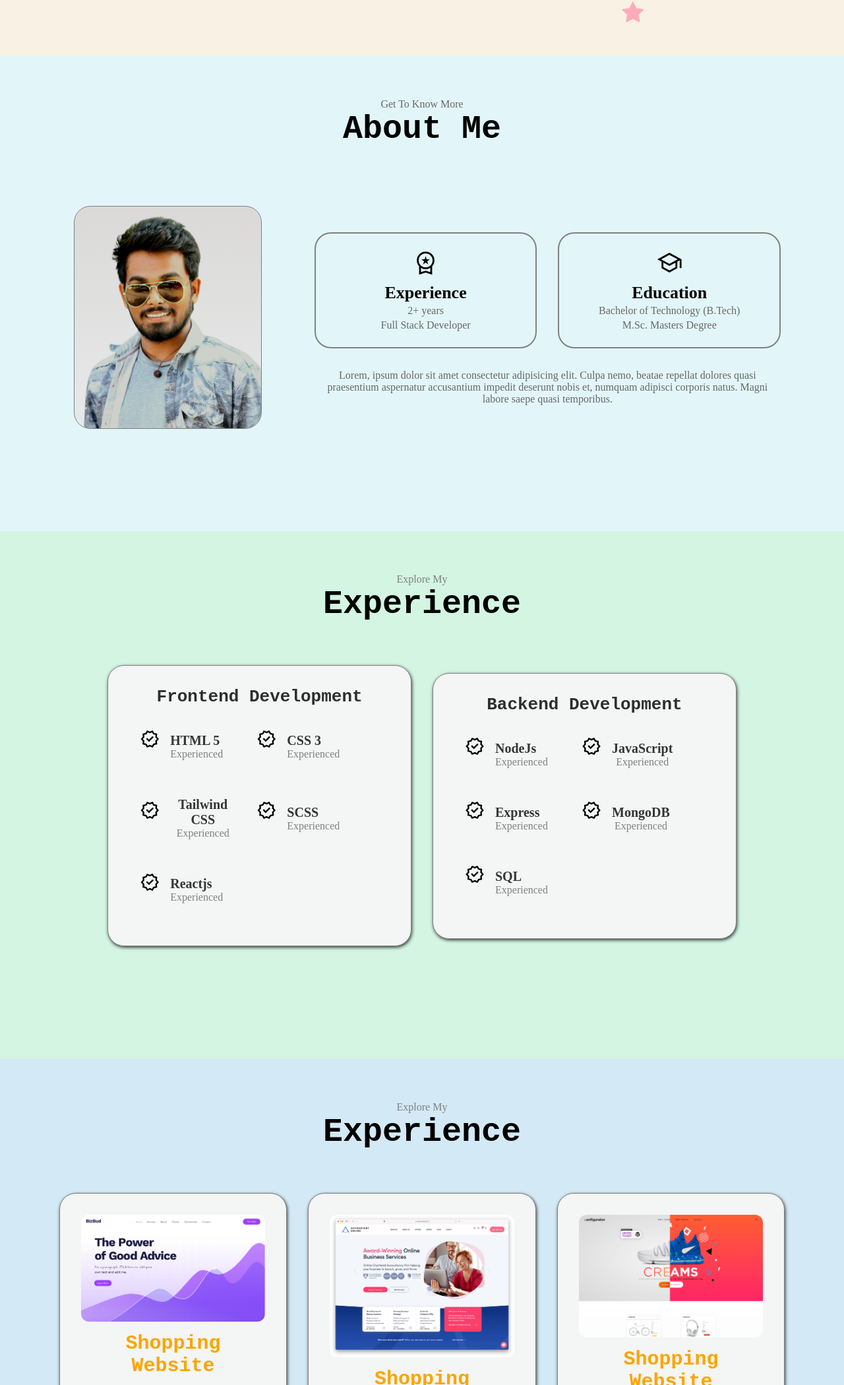
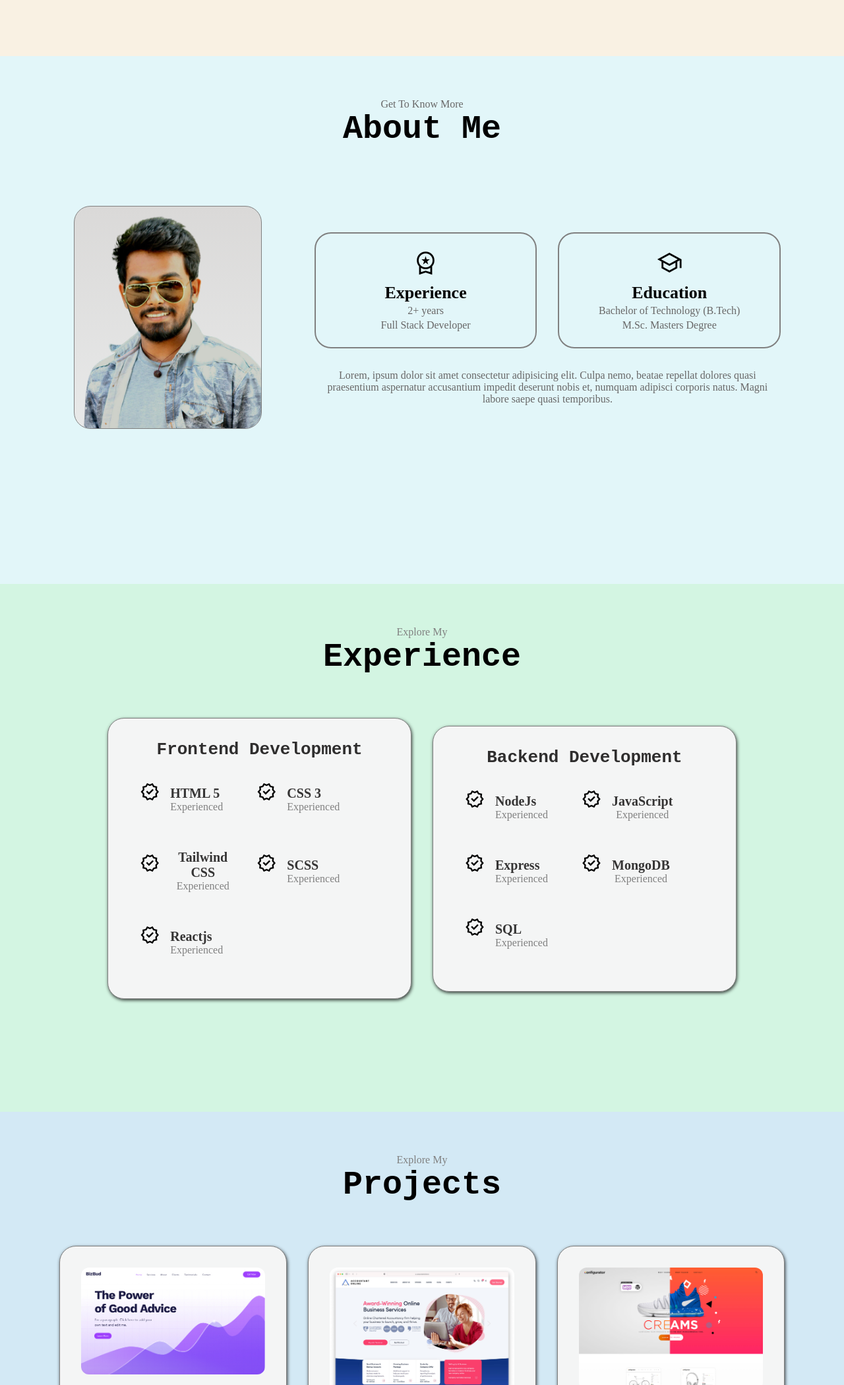
Before and after one commit to Venkatesh3803/myportfolio, a plain HTML site: page index.html in a window 1280 px wide. Shown: the part 701-2800 px from the top of the page at 66% size. Drawn offline with nearby package versions, Linux system fonts and the light colour scheme.

Commit message:
added Scrolleffect

```diff
--- a/index.css
+++ b/index.css
@@ -2,8 +2,10 @@
     margin: 0%;
     padding: 0%;
     box-sizing: border-box;
+    scroll-snap-type:y mandatory;
+    scroll-behavior: smooth;
+}
 
-}
 
 
 /* navber starts here */
@@ -144,6 +146,7 @@ h1 {
     justify-content: center;
     align-items: center;
     position: relative;
+    overflow: hidden;
 }
 
 .yellow {
@@ -238,12 +241,13 @@ h1 {
     color: rgb(254, 171, 185);
     bottom: -3rem;
     right: 12rem;
+    z-index: 5;
 }
 
 /* about me starts here */
 
 #aboutme {
-    height: 90vh;
+    height: 100vh;
     background-color: rgb(226, 246, 249);
     text-align: center;
     color: rgb(104, 103, 103);
@@ -400,6 +404,7 @@ h1 {
 
 #projects {
     width: 100%;
+    height: 100vh;
     background-color: rgb(211, 233, 245);
     text-align: center;
     padding: 4rem;
@@ -475,7 +480,7 @@ h1 {
 #contactme {
     height: 60vh;
     width: 100%;
-    background-color: rgb(226, 246, 249);
+    background-color: rgb(247, 245, 247);
     text-align: center;
     color: rgb(104, 103, 103);
     padding: 4rem;
@@ -526,7 +531,8 @@ input {
     font-size: 20px;
     color: black;
 }
-input:focus{
+
+input:focus {
     outline: none;
 }
 
--- a/index.html
+++ b/index.html
@@ -14,6 +14,8 @@
 
 <body>
     <!-- navber starts -->
+
+
         <section class="navber">
             <div class="nav_container">
                 <h1>Portfolio</h1>
@@ -21,6 +23,7 @@
                     <ul>
                         <li><a href="#">Home</a></li>
                         <li><a href="#aboutme">About Me</a></li>
+                        <li><a href="#myservices">Experience</a></li>
                         <li><a href="#projects">projects</a></li>
                         <li><a href="#contactme">Contact Me</a></li>
                     </ul>
@@ -95,7 +98,8 @@
                             </div>
                         </div>
                         <p>Lorem, ipsum dolor sit amet consectetur adipisicing elit. Culpa nemo, beatae repellat dolores
-                        quasi praesentium aspernatur accusantium impedit deserunt nobis et, numquam adipisci corporis
+                            quasi praesentium aspernatur accusantium impedit deserunt nobis et, numquam adipisci
+                            corporis
                             natus. Magni labore saepe quasi temporibus.</p>
                     </div>
                 </div>
@@ -214,9 +218,8 @@
 
         <section id="projects">
             <p>Explore My</p>
-        <h1>Experience</h1>
+            <h1>Projects</h1>
             <div class="projects_container">
-
                 <div class="project_card">
                     <img src="./images/0d373b57e250525e2556015c5ad6fe84f66f2f632357a97c5de6e73043c0e0d51628682335902.jpg"
                         alt="">
@@ -289,6 +292,7 @@
                 </div>
             </div>
         </section>
+
 </body>
 
 </html>
```
Also changed, not shown: images/Screenshot_2020-09-07-12-32-36-259_com.whatsapp-removebg-preview.png. Lines whose indentation alone changed are shown as unchanged.
